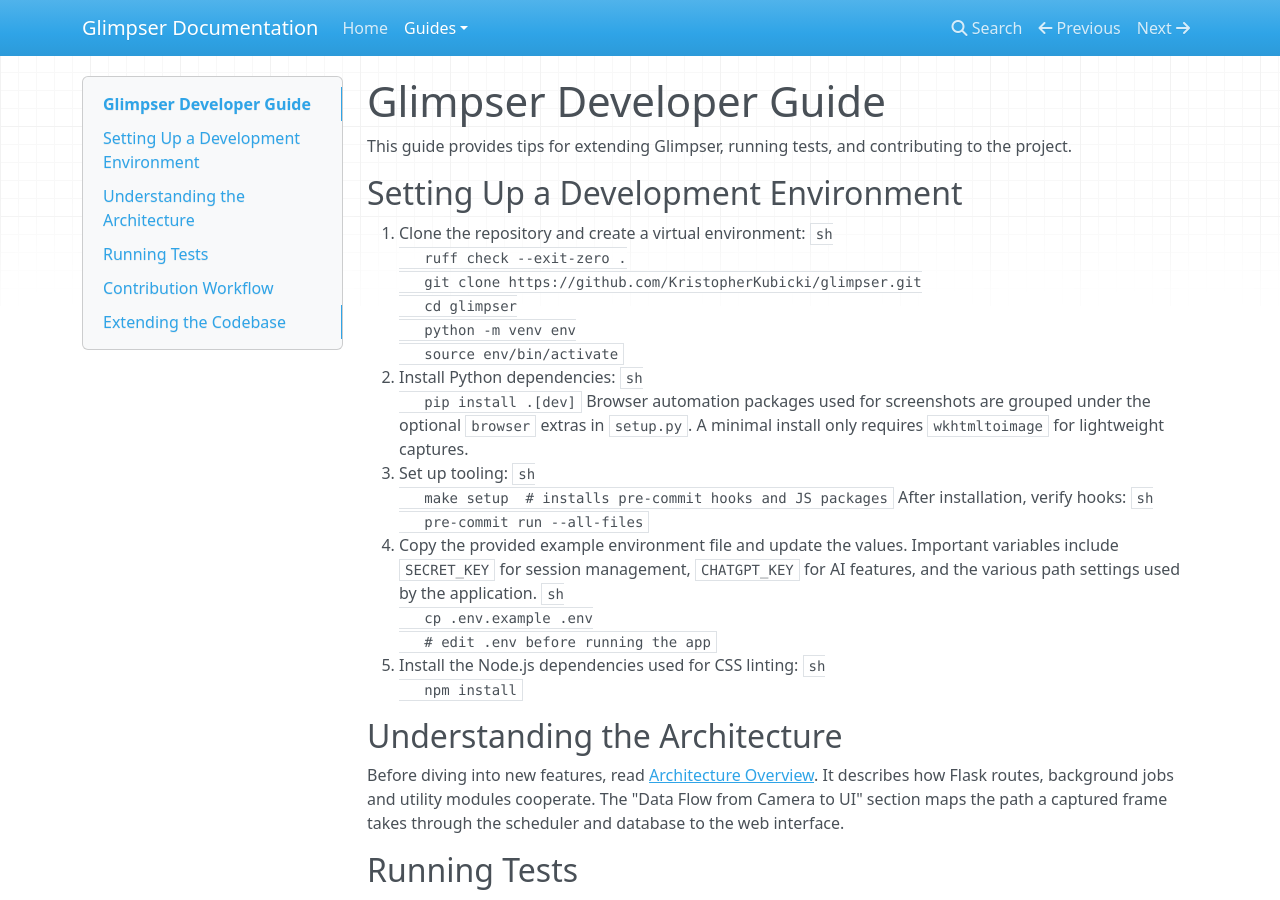
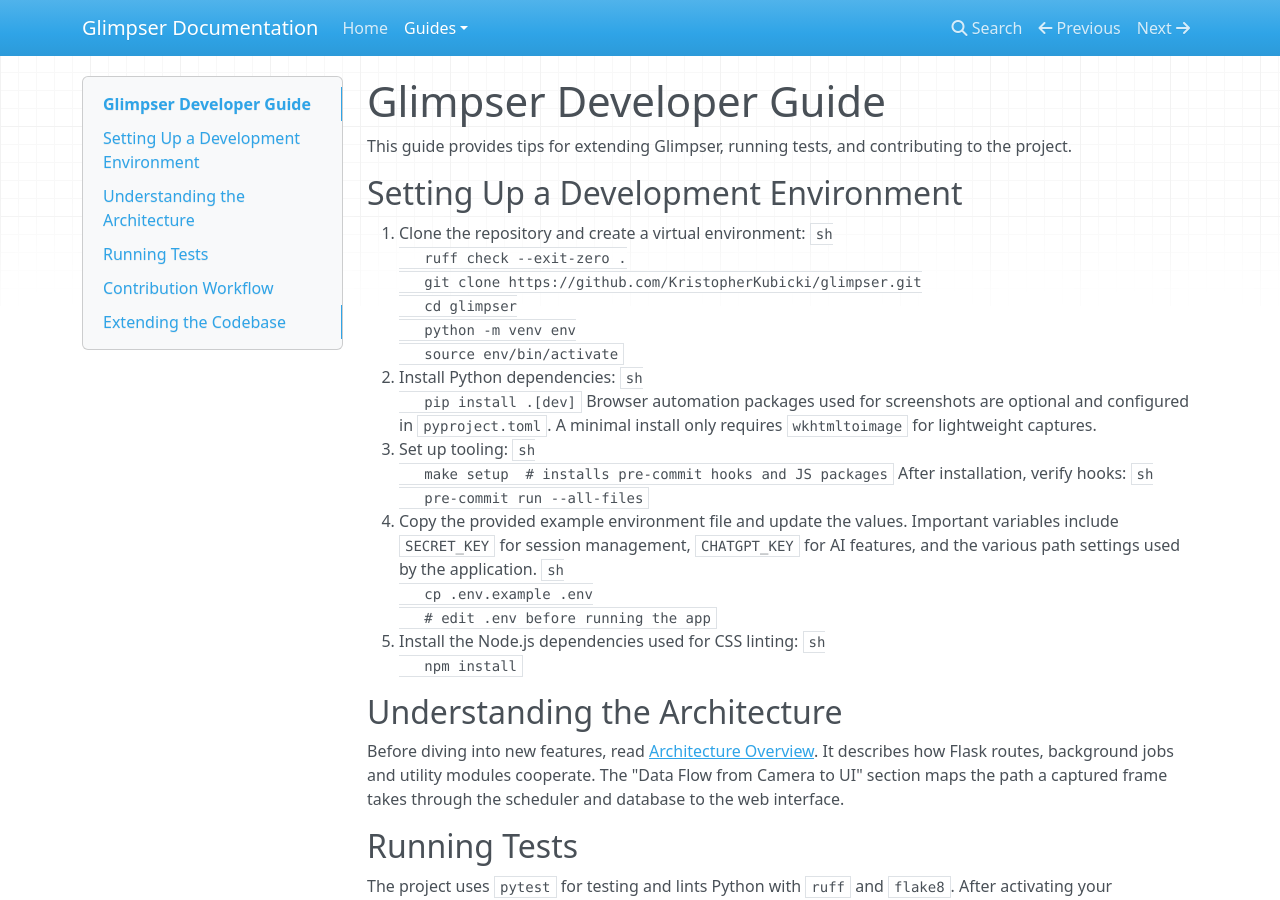
Before and after one commit to KristopherKubicki/glimpser, an MkDocs documentation site: the page built from docs/developer_guide.md, in a window 1280 px wide and 900 px high. Built offline with MkDocs 1.6.1, drawn with Linux system fonts in a browser that asks for light colours; nearby versions of some CDN libraries.

Commit message:
fix(setup): read dependencies from pyproject

````diff
--- a/docs/developer_guide.md
+++ b/docs/developer_guide.md
@@ -16,9 +16,9 @@
    ```sh
    pip install .[dev]
    ```
-   Browser automation packages used for screenshots are grouped under the
-   optional `browser` extras in `setup.py`. A minimal install only requires
-   `wkhtmltoimage` for lightweight captures.
+   Browser automation packages used for screenshots are optional and configured
+   in `pyproject.toml`. A minimal install only requires `wkhtmltoimage` for
+   lightweight captures.
 3. Set up tooling:
    ```sh
    make setup  # installs pre-commit hooks and JS packages
````
Also changed, not shown: docs/capture_process.md (+1 -1 lines), setup.py (+15 -4 lines).
